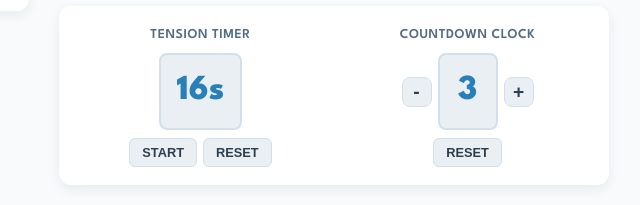
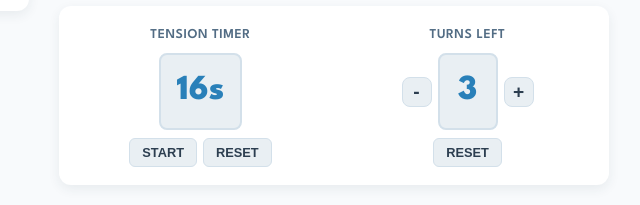
Before and after one commit to asaboi2/diceroller2, a plain HTML site: page index.html in a window 1280 px wide. Shown: the part 333-538 px from the top of the page, 461-1101 px from the left. Drawn offline with Linux system fonts and the light colour scheme.

Commit message:
Update index.html

```diff
--- a/index.html
+++ b/index.html
@@ -357,7 +357,7 @@
 
             <!-- Countdown Clock (Action Counter) -->
             <div class="timer-control-group">
-              <div class="timer-label">COUNTDOWN CLOCK</div>
+              <div class="timer-label">TURNS LEFT</div>
               <div class="countdown-control">
                 <div class="countdown-buttons-group">
                   <button id="decreaseCountdownBtn">-</button>
```
